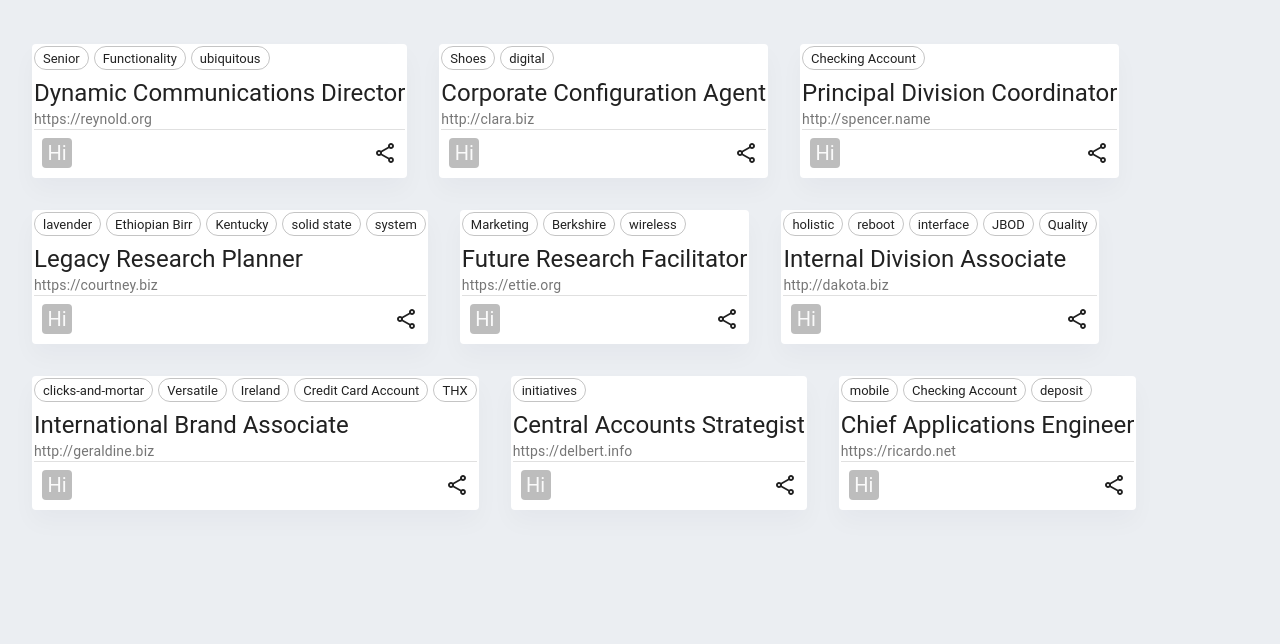
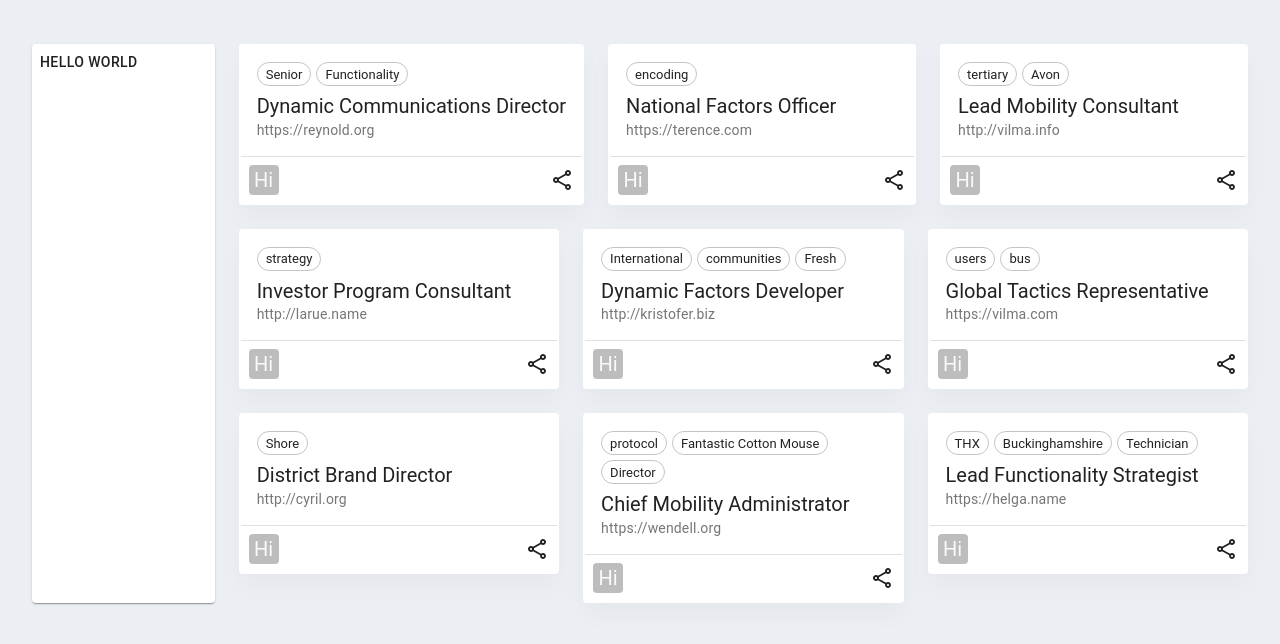
Before and after one commit to aymenha/awesome-bookmarks, a Next.js app: page / in a window 1280 px wide. Shown: the top 644 px of the page. Built offline with nearby package versions, Linux system fonts and the light colour scheme.

Commit message:
add sidebar and fix title and cards positioning

```diff
--- a/components/bookmark-card/bookmark-card.tsx
+++ b/components/bookmark-card/bookmark-card.tsx
@@ -14,7 +14,7 @@ import Url from "./url";
 
 const useStyles = makeStyles({
   root: {
-    maxWidth: 500,
+    maxWidth: 600,
     border: "2px solid transparent",
     "&:hover": {
       border: "2px solid #6aaee8"
@@ -36,10 +36,12 @@ const BookmarkCard: FC<BookmarkCard> = ({ tags, title, url }) => {
   const classes = { ...useSharedStyles(), ...useStyles() };
   return (
     <Card className={`${classes.hoverable} ${classes.root}`}>
-      <ButtonBase className={classes.content} component={CardContent}>
-        <Tags tags={tags} />
-        <Title>{title}</Title>
-        <Url>{url}</Url>
+      <ButtonBase className={classes.content}>
+        <CardContent>
+          <Tags tags={tags} />
+          <Title>{title}</Title>
+          <Url>{url}</Url>
+        </CardContent>
       </ButtonBase>
       <Divider></Divider>
       <CardActions>
--- a/components/bookmark-card/title.tsx
+++ b/components/bookmark-card/title.tsx
@@ -5,7 +5,11 @@ import { makeStyles } from "@material-ui/core";
 
 const useStyles = makeStyles({
   root: {
-    marginTop: 7
+    marginTop: 7,
+    overflow: "hidden",
+    whiteSpace: "nowrap",
+    textOverflow: "ellipsis",
+    fontSize: 20
   }
 });
 
--- /dev/null
+++ b/components/control-panel/control-panel.tsx
@@ -0,0 +1,21 @@
+import React from "react";
+import Card from "@material-ui/core/Card";
+import Button from "@material-ui/core/Button";
+import { makeStyles } from "@material-ui/core";
+
+const useStyles = makeStyles({
+  root: {
+    width: "100%"
+  }
+});
+
+const ControlPanel = () => {
+  const classes = useStyles();
+  return (
+    <Card className={classes.root}>
+      <Button>hello world</Button>
+    </Card>
+  );
+};
+
+export default ControlPanel;
--- a/components/tags/tags.tsx
+++ b/components/tags/tags.tsx
@@ -3,8 +3,12 @@ import { makeStyles } from "@material-ui/core";
 import Tag from "./tag";
 
 const useStyles = makeStyles({
+  root: {
+    marginBottom: -5
+  },
   tag: {
     cursor: "pointer",
+    marginBottom: 5,
     "&:not(:last-of-type)": {
       marginRight: 5
     }
@@ -17,11 +21,11 @@ type Tags = {
 const Tags: FC<Tags> = ({ tags }) => {
   const classes = useStyles();
   return (
-    <React.Fragment>
+    <div className={classes.root}>
       {tags.map((tag, index) => (
         <Tag key={index} label={tag} className={classes.tag} />
       ))}
-    </React.Fragment>
+    </div>
   );
 };
 
--- a/mockedData.ts
+++ b/mockedData.ts
@@ -11,7 +11,7 @@ const generateTags = () =>
   new Array(
     random.number({
       min: 1,
-      max: 5
+      max: 3
     })
   )
     .fill(true)
--- a/pages/index.tsx
+++ b/pages/index.tsx
@@ -1,16 +1,22 @@
 import React from "react";
 import Container from "@material-ui/core/Container";
+// import Box from "@material-ui/core/Box";
 import Grid, { GridSpacing } from "@material-ui/core/Grid";
 import BookmarkCard from "../components/bookmark-card/bookmark-card";
+import ControlPanel from "../components/control-panel/control-panel";
 import { bookmarks } from "../mockedData";
 
 const Home = () => (
-  <Container>
+  <Container fixed>
     <br />
     <br />
-    <Grid container spacing={4}>
+    <Grid container direction="row" spacing={3}>
+      <Grid container item sm={2}>
+        <ControlPanel />
+      </Grid>
+      <Grid container item spacing={3} sm>
         {bookmarks.map((b, index) => (
-        <Grid item key={index}>
+          <Grid item key={index} sm={true}>
             <BookmarkCard
               tags={b.tags}
               title={b.title}
@@ -19,6 +25,7 @@ const Home = () => (
           </Grid>
         ))}
       </Grid>
+    </Grid>
   </Container>
 );
 
```
Lines whose indentation alone changed are shown as unchanged.
